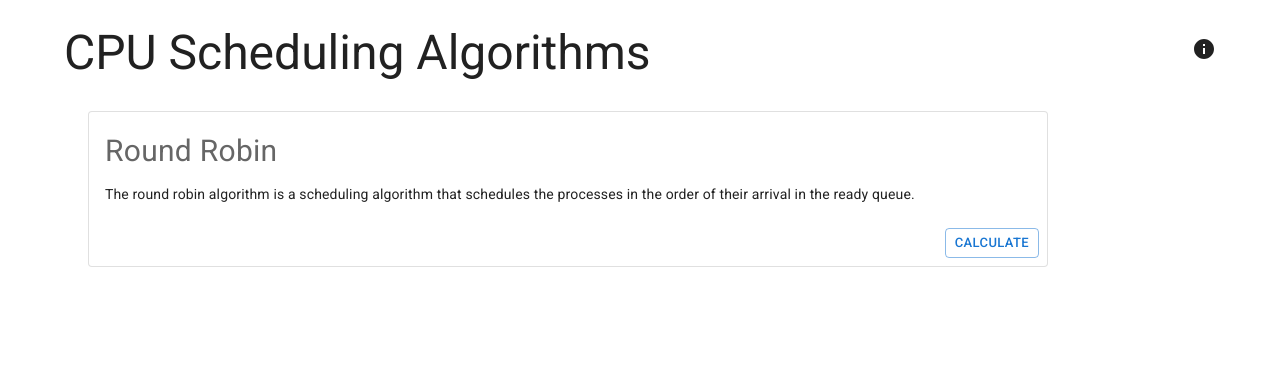
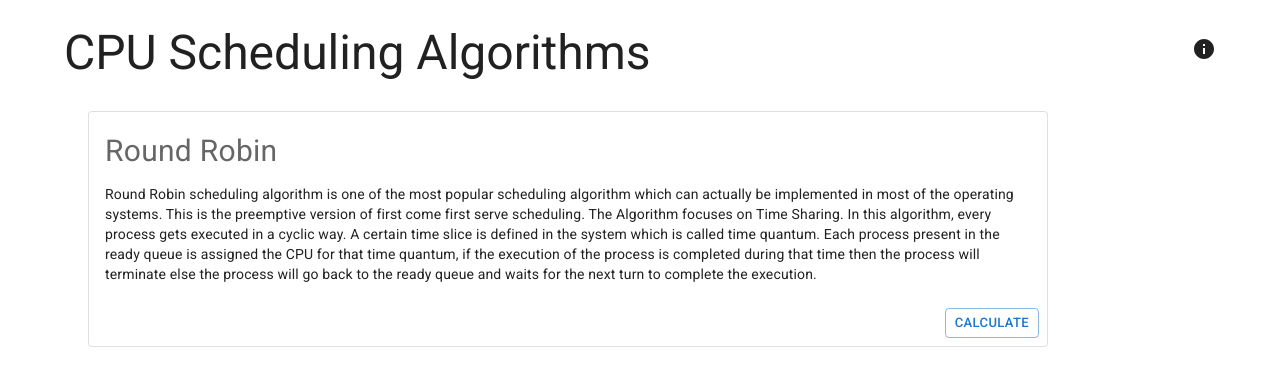
Before and after one commit to Priyank-Vaidya/OSProjects, a React (Create React App) app in the folder RoundRobin/frontend/: page / in a window 1280 px wide. Shown: the top 386 px of the page. Built offline with nearby package versions, Linux system fonts and the light colour scheme.

Commit message:
Update Home.jsx

```diff
--- a/RoundRobin/frontend/src/components/Home.jsx
+++ b/RoundRobin/frontend/src/components/Home.jsx
@@ -6,7 +6,7 @@ export default function Home() {
     const algorithms = [
         {
             title: "Round Robin",
-            description: "The round robin algorithm is a scheduling algorithm that schedules the processes in the order of their arrival in the ready queue.",
+            description: "Round Robin scheduling algorithm is one of the most popular scheduling algorithm which can actually be implemented in most of the operating systems. This is the preemptive version of first come first serve scheduling. The Algorithm focuses on Time Sharing. In this algorithm, every process gets executed in a cyclic way. A certain time slice is defined in the system which is called time quantum. Each process present in the ready queue is assigned the CPU for that time quantum, if the execution of the process is completed during that time then the process will terminate else the process will go back to the ready queue and waits for the next turn to complete the execution.",
             route: "/roundrobins",
             isThreaded:false
         }
```
